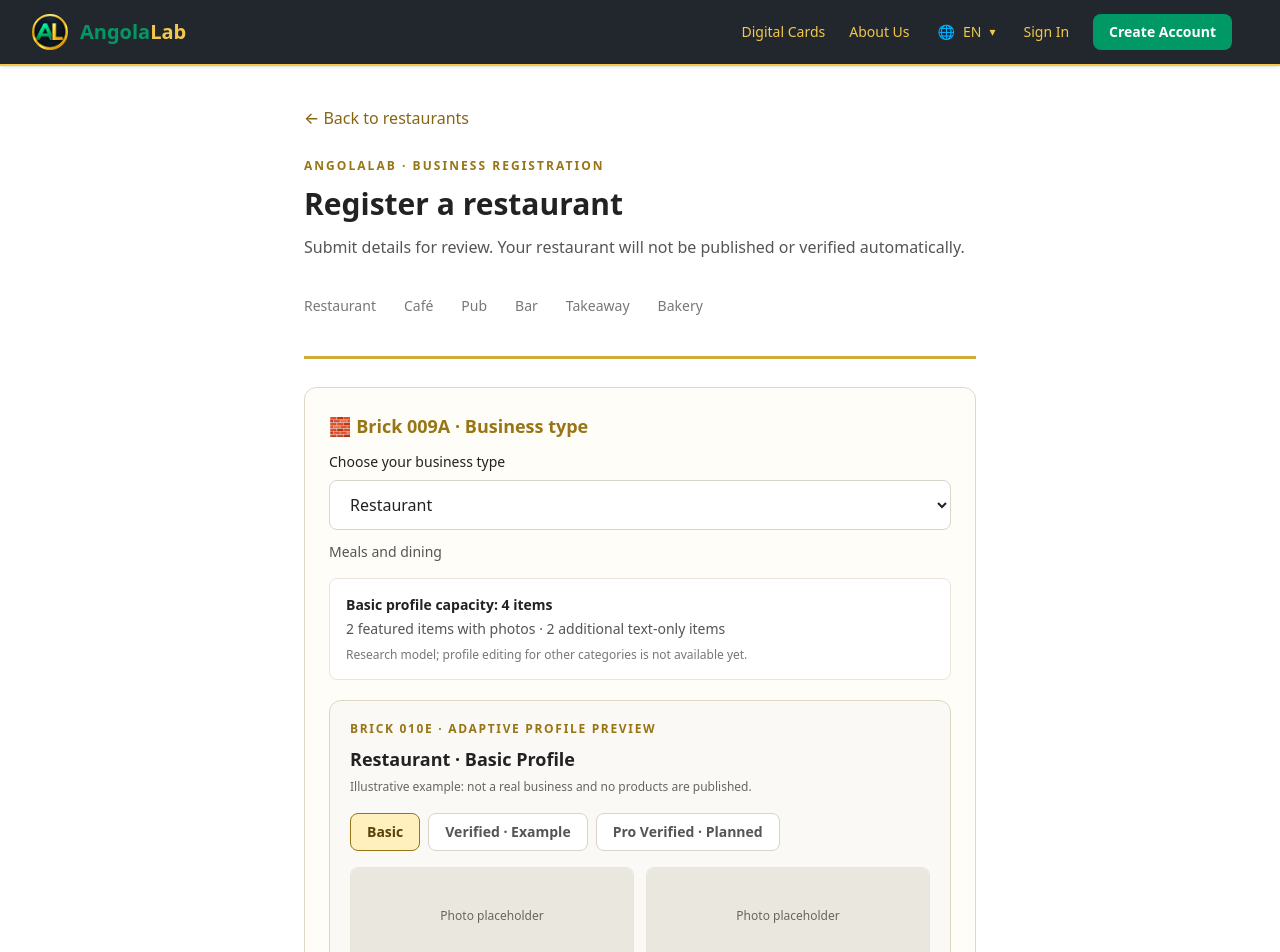
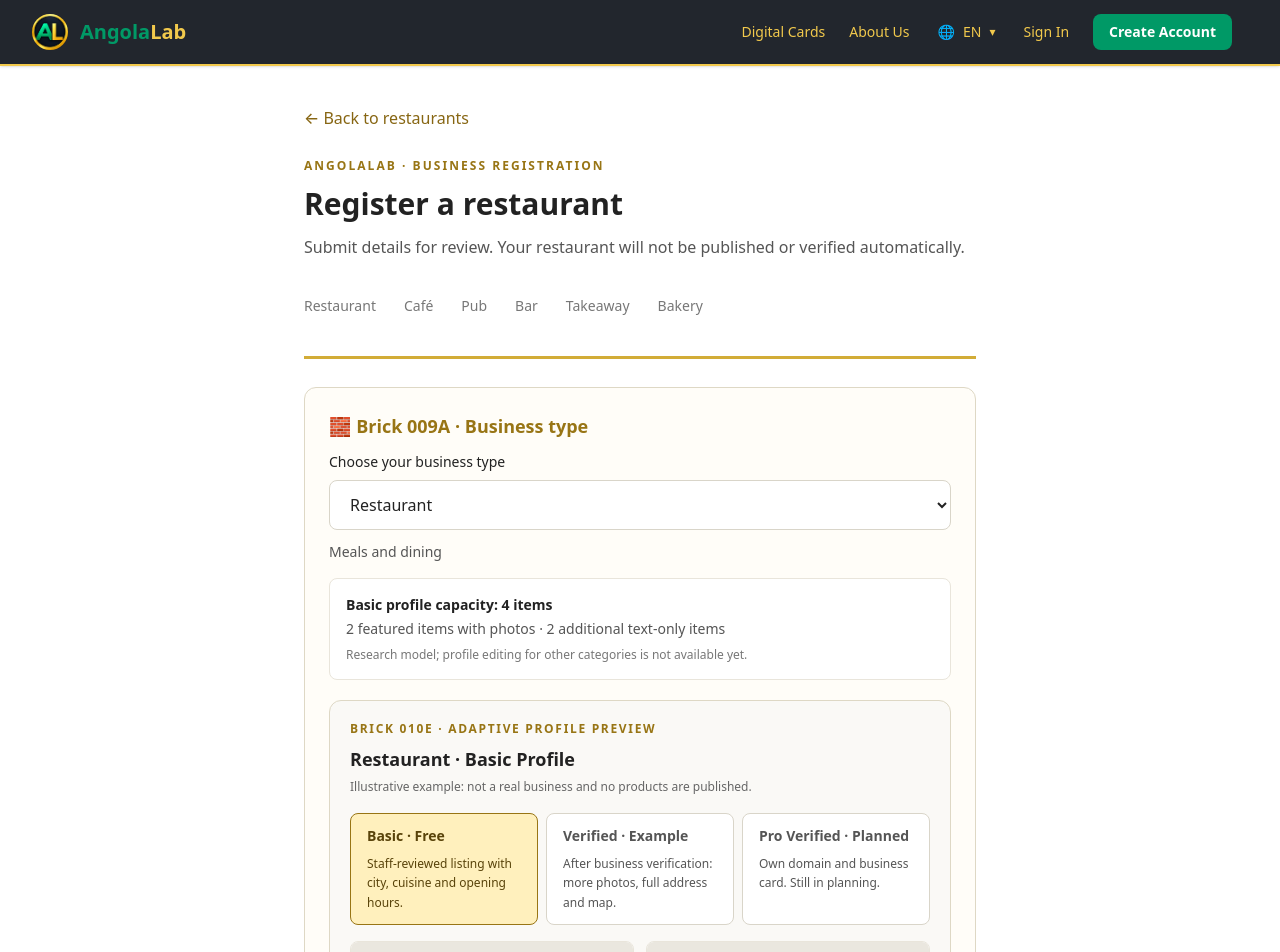
Before and after one commit to oswaldodeal/angolalab-restaurants, a Next.js app: page /en/restaurants/submit in a window 1280 px wide. Shown: the top 952 px of the page. Built offline with nearby package versions, Linux system fonts and the light colour scheme.

Commit message:
Compare restaurant profile tiers in the bilingual demo

```diff
--- a/components/RestaurantRegistration.tsx
+++ b/components/RestaurantRegistration.tsx
@@ -144,16 +144,21 @@ export default function RestaurantRegistration({ language, available }: { langua
               <p className="mt-1 text-xs leading-relaxed text-[#666]">
                 {pt ? 'Exemplo ilustrativo: não representa um negócio real, nem publica produtos.' : 'Illustrative example: not a real business and no products are published.'}
               </p>
-              <div className="mt-4 flex flex-wrap gap-2" role="group" aria-label={pt ? 'Escolher demonstração de perfil' : 'Choose profile demonstration'}>
-                {(['basic', 'verified', 'pro'] as const).map((tier) => (
+              <div className="mt-4 grid gap-2 sm:grid-cols-3" role="group" aria-label={pt ? 'Comparar e explorar perfis' : 'Compare and explore profile tiers'}>
+                {([
+                  { tier: 'basic', label: pt ? 'Básico · Gratuito' : 'Basic · Free', summary: pt ? 'Ficha após análise da equipa, com cidade, cozinha e horário.' : 'Staff-reviewed listing with city, cuisine and opening hours.' },
+                  { tier: 'verified', label: pt ? 'Verificado · Exemplo' : 'Verified · Example', summary: pt ? 'Após verificação do negócio: mais fotografias, morada completa e mapa.' : 'After business verification: more photos, full address and map.' },
+                  { tier: 'pro', label: pt ? 'Pro Verificado · Planeado' : 'Pro Verified · Planned', summary: pt ? 'Domínio próprio e cartão de visita. Ainda indisponível.' : 'Own domain and business card. Still in planning.' },
+                ] as const).map(({ tier, label, summary }) => (
                   <button
                     key={tier}
                     type="button"
                     aria-pressed={previewTier === tier}
                     onClick={() => setPreviewTier(tier)}
-                    className={`rounded-lg border px-4 py-2 text-sm font-semibold focus-visible:outline-2 focus-visible:outline-offset-2 focus-visible:outline-[#b18a23] ${previewTier === tier ? 'border-[#987515] bg-[#fff0bd] text-[#59430a]' : 'border-[#d9d5c9] bg-white text-[#555] hover:bg-[#fffaf0]'}`}
+                    className={`flex flex-col gap-2 rounded-lg border px-4 py-3 text-left text-sm focus-visible:outline-2 focus-visible:outline-offset-2 focus-visible:outline-[#b18a23] ${previewTier === tier ? 'border-[#987515] bg-[#fff0bd] text-[#59430a]' : 'border-[#d9d5c9] bg-white text-[#555] hover:bg-[#fffaf0]'}`}
                   >
-                    {tier === 'basic' ? (pt ? 'Básico' : 'Basic') : tier === 'verified' ? (pt ? 'Verificado · Exemplo' : 'Verified · Example') : (pt ? 'Pro Verificado · Planeado' : 'Pro Verified · Planned')}
+                    <span className="font-semibold">{label}</span>
+                    <span className="text-xs leading-relaxed">{summary}</span>
                   </button>
                 ))}
               </div>
```
